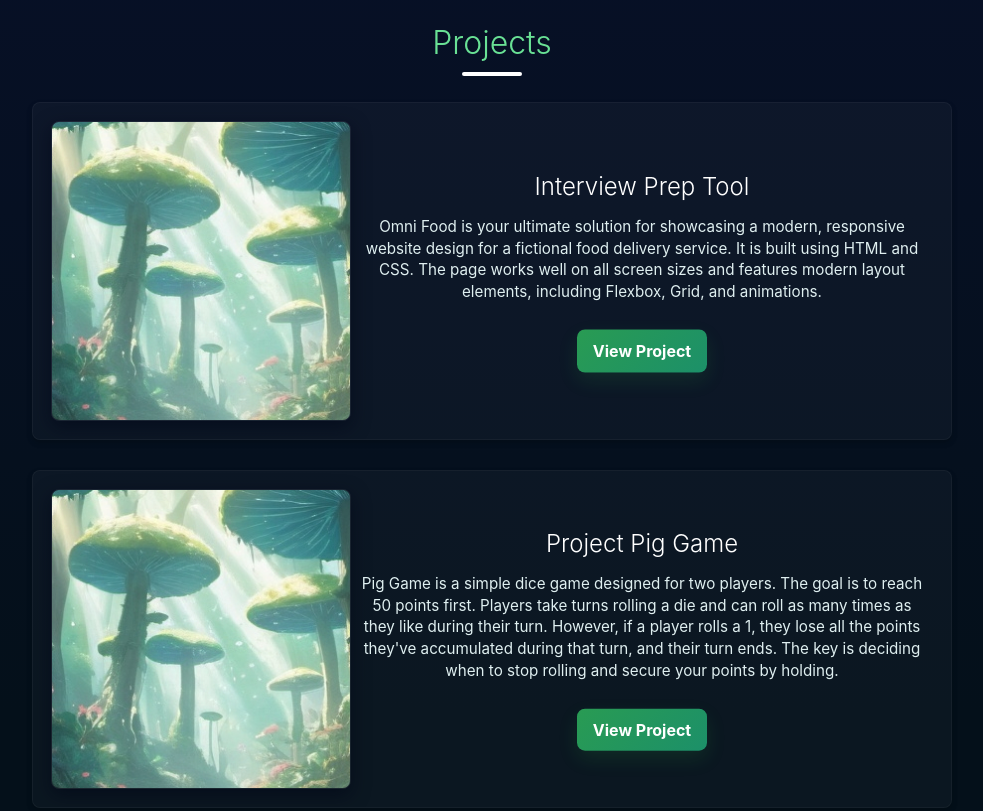
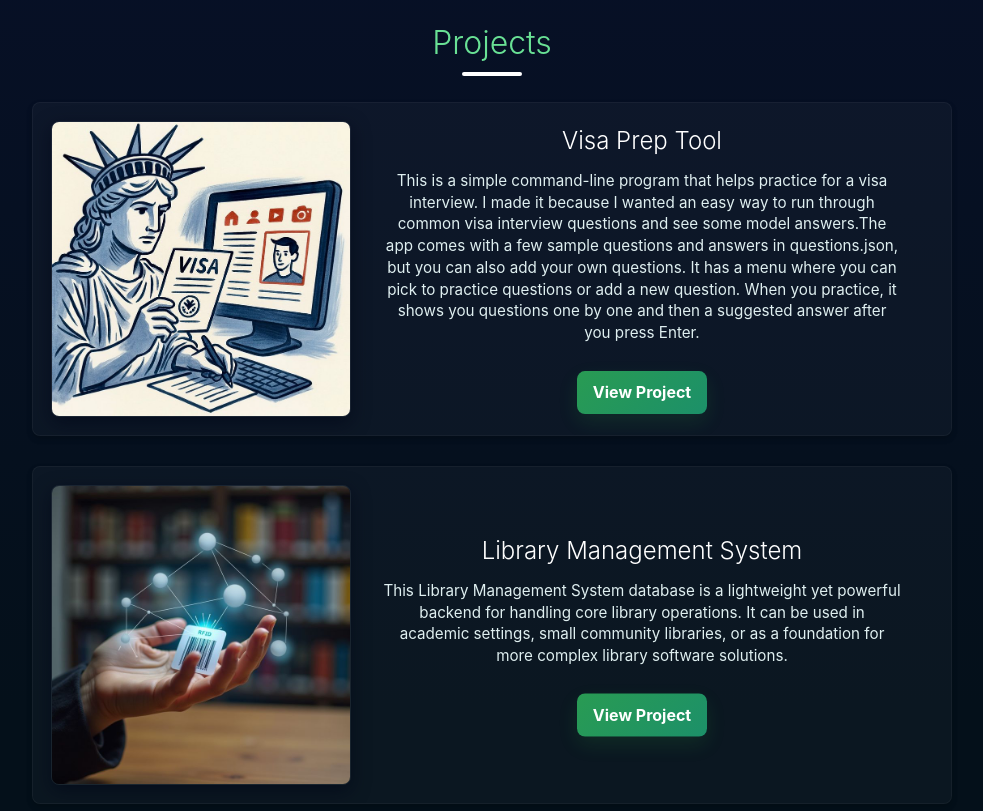
Before and after one commit to RYasamber/portfolio, a website: page index.html in a window 1280 px wide. Shown: the part 1240-2051 px from the top of the page, without its empty margins (148-1131 px from the left). Drawn offline with nearby package versions, Linux system fonts and the light colour scheme.

Commit message:
project changes

```diff
--- a/css/styles.css
+++ b/css/styles.css
@@ -243,7 +243,7 @@ footer {
   text-decoration: none;
 }
 .btn-rounded-white:hover {
-  color: #73ff00;
+  color: #f4ffeb;
   background: linear-gradient(135deg, #38754d 0%, #0a8230 100%);
   /* Move up slightly from the base (16px -> 12px) and scale smoothly */
   transform: translate3d(0, 12px, 0) scale(1.02);
@@ -735,7 +735,7 @@ footer {
   top: 50%;
   transform: translateY(-50%);
   margin-left: 300px;
-  padding: 24px;
+  padding: 50px;
   color: #ffffff; /* ensure text is white on dark bg */
 }
 .project-info h3 {
@@ -766,6 +766,16 @@ footer {
 .btn-project:hover {
   transform: translateY(-3px);
   box-shadow: 0 16px 36px rgba(51, 201, 74, 0.18);
+}
+
+/* Ensure the View Project button never shows an underline */
+.btn-project,
+.btn-project:link,
+.btn-project:visited,
+.btn-project:active,
+.btn-project:hover,
+.btn-project:focus {
+  text-decoration: none;
 }
 
 /* Project images: add subtle border/overlay so they read on dark backgrounds */
@@ -916,7 +926,7 @@ footer .social a {
 #contact-form .btn-rounded-white.btn-send:hover {
   transform: translateY(9px);
   background: linear-gradient(135deg, #14521f 0%, #0c662f 50%, #2b934a 100%);
-  color: #08e783;
+  color: #e9fff5;
   box-shadow: 0 18px 40px rgba(34, 169, 54, 0.359);
 }
 .optional-section {
--- a/index.html
+++ b/index.html
@@ -96,19 +96,15 @@
         <div class="row">
           <div class="project shadow-large">
             <div class="project-image">
-              <img src="images/project.jpg" />
+              <img src="images/Visa.jpg" />
             </div>
             <!-- End .project-image -->
             <div class="project-info">
-              <h3>Interview Prep Tool</h3>
+              <h3>Visa Prep Tool</h3>
               <p>
-                Omni Food is your ultimate solution for showcasing a modern,
-                responsive website design for a fictional food delivery service.
-                It is built using HTML and CSS. The page works well on all
-                screen sizes and features modern layout elements, including
-                Flexbox, Grid, and animations.
+                This is a simple command-line program that helps practice for a visa interview. I made it because I wanted an easy way to run through common visa interview questions and see some model answers.The app comes with a few sample questions and answers in questions.json, but you can also add your own questions. It has a menu where you can pick to practice questions or add a new question. When you practice, it shows you questions one by one and then a suggested answer after you press Enter.
               </p>
-              <a href="" class="btn-project">View Project</a>
+              <a href="https://github.com/RYasamber/Visa-Prep-Tool.git" class="btn-project" target="_blank" rel="noopener noreferrer">View Project</a>
             </div>
             <!-- End .project-info -->
           </div>
@@ -116,20 +112,15 @@
 
           <div class="project shadow-large">
             <div class="project-image">
-              <img src="images/project.jpg" />
+              <img src="images/Library.jpg" />
             </div>
             <!-- End .project-image -->
             <div class="project-info">
-              <h3>Project Pig Game</h3>
+              <h3>Library Management System</h3>
               <p>
-                Pig Game is a simple dice game designed for two players. The
-                goal is to reach 50 points first. Players take turns rolling a
-                die and can roll as many times as they like during their turn.
-                However, if a player rolls a 1, they lose all the points they've
-                accumulated during that turn, and their turn ends. The key is
-                deciding when to stop rolling and secure your points by holding.
+                This Library Management System database is a lightweight yet powerful backend for handling core library operations. It can be used in academic settings, small community libraries, or as a foundation for more complex library software solutions.
               </p>
-              <a href="" class="btn-project">View Project</a>
+              <a href="https://github.com/RYasamber/Library-Management_System.git" class="btn-project" target="_blank" rel="noopener noreferrer">View Project</a>
             </div>
             <!-- End .project-info -->
           </div>
```
Also changed, not shown: images/Library.jpg (added), images/Visa.jpg (added), images/project.jpg (deleted).
